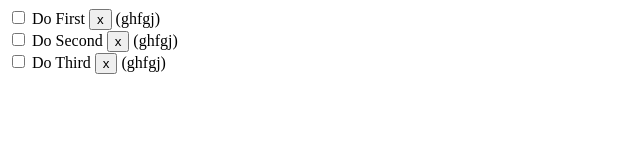
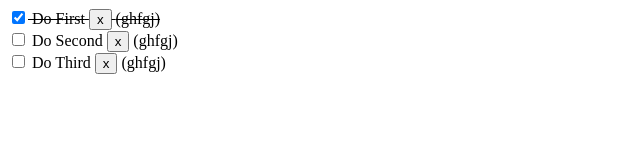
Before and after one commit to Frayz17/todo-react, a React (Create React App) app: page / in a window 1280 px wide. Shown: the top 160 px of the page, without its empty margins (0-640 px from the left). Built offline with nearby package versions, Linux system fonts and the light colour scheme.

Commit message:
Working with Tasks and ListToDo components.

```diff
--- a/src/App.js
+++ b/src/App.js
@@ -4,18 +4,14 @@ import ListToDo from './components/ListToDo';
 
 class App extends Component {
 
-  createTask() {
-    console.log('create task')
-  }
-
   render() {
     return (
       <div>
         <FormToDo
-          createTask={this.createTask}
+
         />
         <ListToDo
-          createTask={this.createTask}
+
         />
       </div>
     );
--- a/src/components/ListToDo.js
+++ b/src/components/ListToDo.js
@@ -1,27 +1,58 @@
 import React, { Component } from 'react'
+import {createTask} from '../model';
 import Task from './Task'
 import PropTypes from 'prop-types'
+
+const tasksArr = [
+  createTask({name: 'Do First', done: true}),
+  createTask({name: 'Do Second'}),
+  createTask({name: 'Do Third'}),
+]
 
 export default class ListToDo extends Component {
   constructor(props) {
     super(props);
-    this.state = {
-      tasks: [
-        'Do First',
-        'Do Second',
-        'Do Third'
-      ]
-    }
+    this.state = {}
   }
 
+  componentWillMount() {
+    const tasks = tasksArr.reduce((acc, curr) => {
+      acc[curr.id] = curr;
+      return acc;
+    }, {});
+
+    this.setState({
+      tasks
+    })
+  }
+
+  taskDoneHandler = (id) => {
+    const { tasks } = this.state;
+
+    this.setState({
+      tasks: {
+        ...tasks,
+        [id]: {
+          ...tasks[id],
+          done: !tasks[id].done
+        }
+      }
+    })
+  }
 
   render() {
-    const {tasks} = this.state;
+    let { tasks } = this.state;
+    tasks = Object.keys(tasks).map(k => tasks[k]);
+
     return (
       <div>
         {tasks.map(task => (
           <Task
-            title={task}
+            key={task.id}
+            id={task.id}
+            name={task.name}
+            done={task.done}
+            taskDoneHandler={this.taskDoneHandler}
           />
         ))}
       </div>
--- a/src/components/Task.js
+++ b/src/components/Task.js
@@ -9,55 +9,45 @@ export default class Task extends Component {
     }
   }
 
-  checkedHandler = (event) => {
-    if (event.target.checked) {
-      this.setState({
-        isChecked: true
-      })
-    } else {
-      this.setState({
-        isChecked: false
-      })
-    }
-  }
+  // checkedHandler = (event) => {
+  //   const { id, taskDoneHandler } = this.props;
+  //   taskDoneHandler(id); // switch state 'done' of task in ListToDo
 
-  isTaskChecked() {
-    if (this.state.isChecked) {
-      return (
-        <s>
-          {" "}
-          <span>{this.props.title}</span>
-          {" "}
-          <button>x</button>
-          {" "}
-          <span>(ghfgj)</span>
-        </s>
-      )
-    } else {
-      return (
-        <React.Fragment>
-          {" "}
-          <span>{this.props.title}</span>
-          {" "}
-          <button>x</button>
-          {" "}
-          <span>(ghfgj)</span>
-        </React.Fragment>
-      )
-    }
-  }
+  //   if (event.target.checked) {
+  //     this.setState({
+  //       isChecked: true
+  //     })
+  //   } else {
+  //     this.setState({
+  //       isChecked: false
+  //     })
+  //   }
+  // }
 
   render() {
+    // const { isChecked } = this.state;
+    const { id, done, name, taskDoneHandler } = this.props;
+    const styleStroke = {
+      textDecoration: "line-through"
+    };
+
     return (
-      <div>
-        <input type="checkbox"  onChange={this.checkedHandler}/>
-        {this.isTaskChecked()}
+      <div style={done === true ? styleStroke : null}>
+        <input type="checkbox" checked={done === true ? true : null}  onChange={() => taskDoneHandler(id)}/>
+        {" "}
+        <span>{name}</span>
+        {" "}
+        <button>x</button>
+        {" "}
+        <span>(ghfgj)</span>
       </div>
     )
-    }
-
+  }
 }
 
 Task.propTypes = {
-  title: PropTypes.string
+  name: PropTypes.string.isRequired,
+  id: PropTypes.string.isRequired,
+  done: PropTypes.bool.isRequired,
+  taskDoneHandler: PropTypes.func.isRequired
 }
--- /dev/null
+++ b/src/model.js
@@ -0,0 +1,10 @@
+import generate from 'nanoid/generate';
+
+export const createTask = (data) => {
+  return {
+    id: generate('1234567890abcdefg', 4),
+    name: '',
+    done: false,
+    ...data
+  }
+}
```
